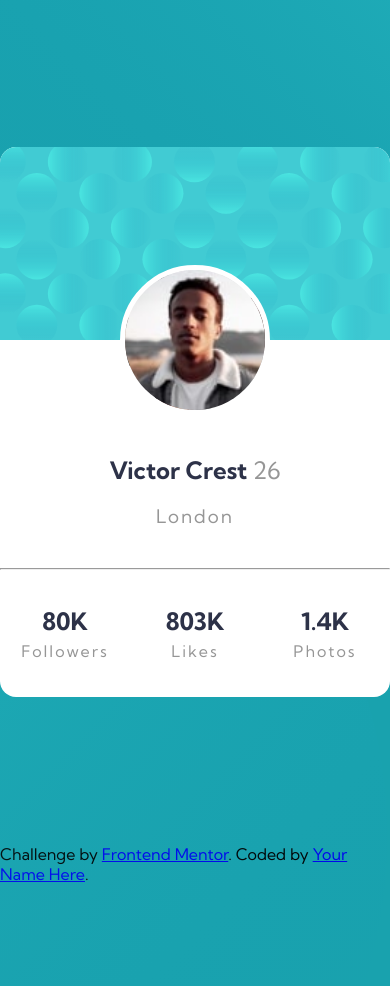
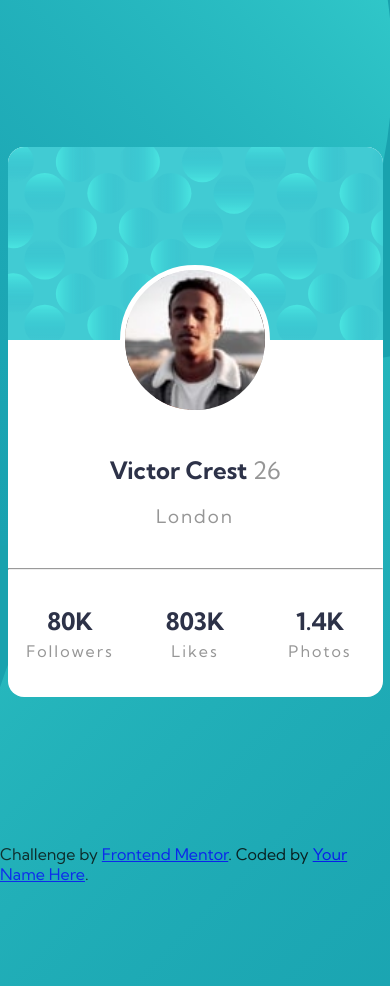
Before and after one commit to Akrata/profile-card-component-main, a plain HTML site: page index.html in a window 390 px wide. Shown: the top 986 px of the page. Drawn offline with Linux system fonts and the light colour scheme.

Commit message:
finalizado con responisve

```diff
--- a/style.css
+++ b/style.css
@@ -22,6 +22,7 @@ main{
 .card{
     height: 550px;
     width: 500px;
+
     border-radius: 1rem;
     background: white;
     display: flex;
@@ -115,3 +116,17 @@ hr{
     background: url(images/bg-pattern-bottom.svg) no-repeat;
     z-index: 1;
 }
+@media only screen and (max-width: 600px){
+    .card{
+        width: 375px;
+    }
+    .circle1{
+        top: -50%;
+        left: -150%;
+    }
+    .circle2{
+        bottom: -60%;
+        right: -150%;
+    }
+
+}
```
